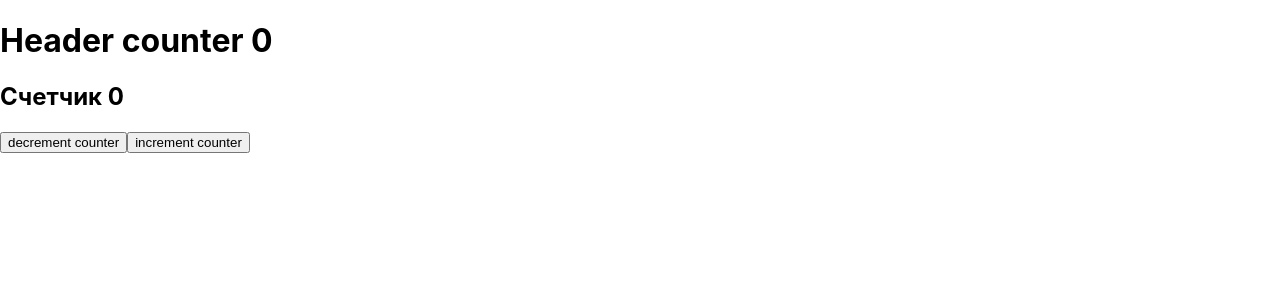
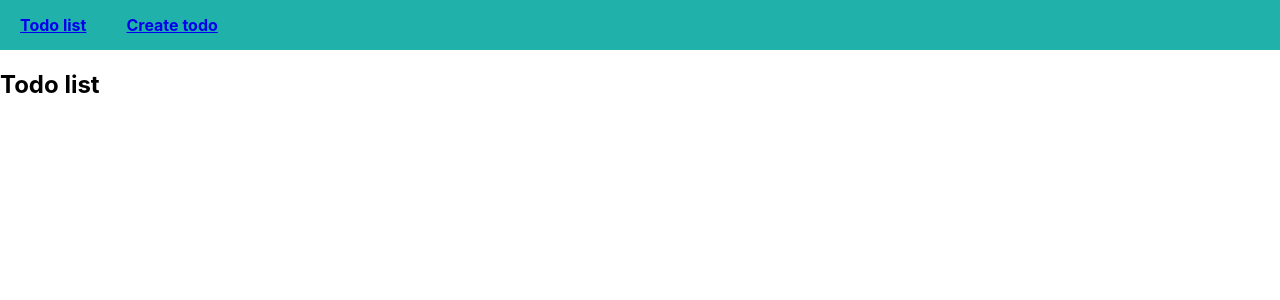
Before and after one commit to VartanovMaks/route-context, a React (Create React App) app: page / in a window 1280 px wide. Shown: the top 300 px of the page. Built offline with nearby package versions, Linux system fonts and the light colour scheme.

Commit message:
Начало

```diff
--- a/src/App.js
+++ b/src/App.js
@@ -1,54 +1,46 @@
 import React, { createContext, useContext, useState } from 'react';
 import './App.css';
+import {Switch, BrowserRouter as Router, Route, Link} from 'react-router-dom'
+//import { Route } from 'react-router';
 
-const CounterContext = createContext();
-
-const ContextProvider = ({children})=>{
-  // Это наша компонента. Мы сами ее называем и делаем. Не стандартная
-// Здесь обявляем данные, к которым будет доступ у всех элементов обернутых
-// в CounterContext.Provider в ретерне
-  const [counter, setCounter] = useState(0);
-  const incCounter = ()=>{
-    setCounter(counter+1);
-  }
-  const decCounter = ()=>{
-    setCounter(counter-1)
-  }
-
+const TodoList = ()=>{
   return (
-    <CounterContext.Provider value={{
-      counter,
-      incCounter,
-      decCounter,
-    }}>
-    {children}
-    </CounterContext.Provider>
+    <h2> Todo list</h2>
+  )
+}
+const AddTodo = ()=>{
+  return (
+    <h2> Create todo</h2>
   )
 }
 
-const Counter = ()=>{
-  const {counter, decCounter, incCounter} = useContext(CounterContext)
+const Header = ()=>{
   return (
-    <>
-    <h2>Счетчик {counter}</h2>
-    <button onClick={decCounter}> decrement counter</button>
-    <button onClick={incCounter}> increment counter</button>
-    </>
+    <header>
+      <Link to='/'>Todo list</Link>
+
+      <Link to='/create-todo'>Create todo</Link>
+    </header>
   )
 }
-const Header = ()=>{
-  //const counterContext = useContext(CounterContext) Это получение всего обхекта
-  const {counter} = useContext(CounterContext)
 
-  return (
-    <h1>Header counter  {counter}</h1>
-  )
-}
 export default function App() {
   return (
-    <ContextProvider>
+    // 1 мписок тудушек
+    // форма создания тудушки
+    <main>
+    <Router>
       <Header />
-      <Counter />
-    </ContextProvider>
+      <Switch>
+        <Route path='/' exact>
+          <TodoList />
+        </Route>
+        <Route path='/create-todo'>
+          <AddTodo />
+        </Route>
+
+      </Switch>
+    </Router>
+    </main>
   );
 }
--- a/src/index.css
+++ b/src/index.css
@@ -11,3 +11,16 @@ code {
   font-family: source-code-pro, Menlo, Monaco, Consolas, 'Courier New',
     monospace;
 }
+
+header {
+  height: 50px;
+  background-color: lightseagreen;
+  display: flex;
+  align-items: center;
+}
+
+header a{
+  font-size: 16px;
+  font-weight: bold;
+  margin: 20px;
+}
```
